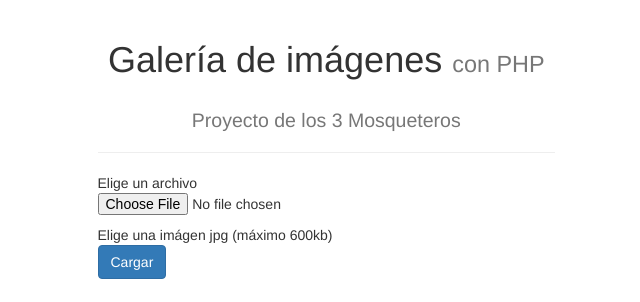
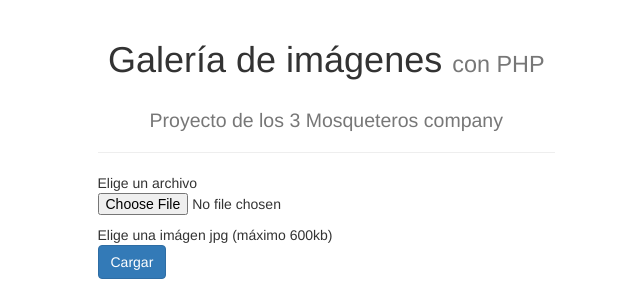
Before and after one commit to NicoDalmas/galeria, a PHP site: page /index.php in a window 1280 px wide. Shown: the top 302 px of the page, without its empty margins (265-905 px from the left). Run offline with PHP 8.4, Linux system fonts and the light colour scheme.

Commit message:
Commit de prueba mediante cmd

```diff
--- a/index.php
+++ b/index.php
@@ -25,7 +25,7 @@
 		<div class="col-md-5 col-md-offset-3">
 		<div class="page-header text-center">
 		  <h1>Galería de imágenes <small>con PHP</small></h1>
-		  <h2><small>Proyecto de los 3 Mosqueteros</small></h2>
+		  <h2><small>Proyecto de los 3 Mosqueteros company</small></h2>
 		</div>
 	</div>
 </div>
```
